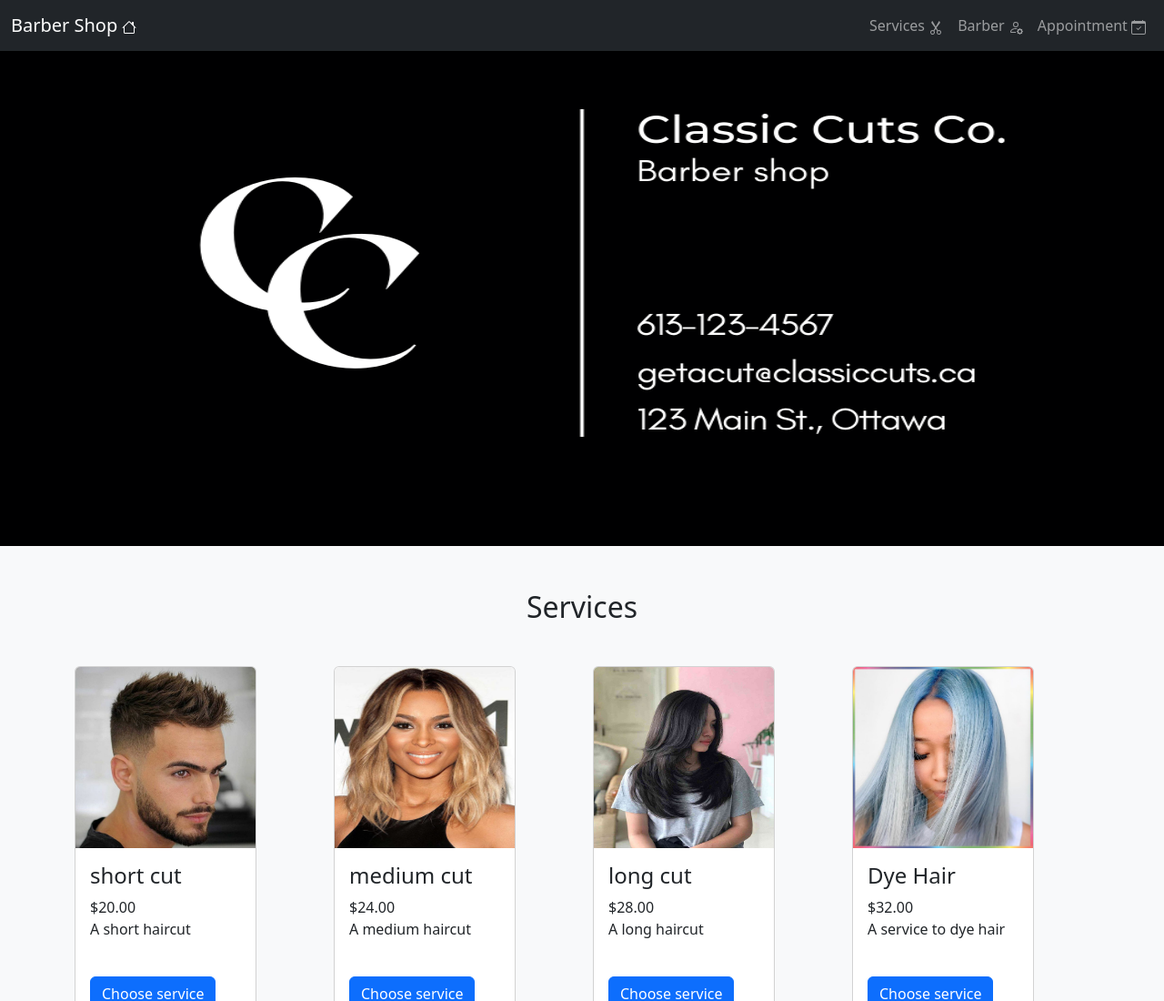
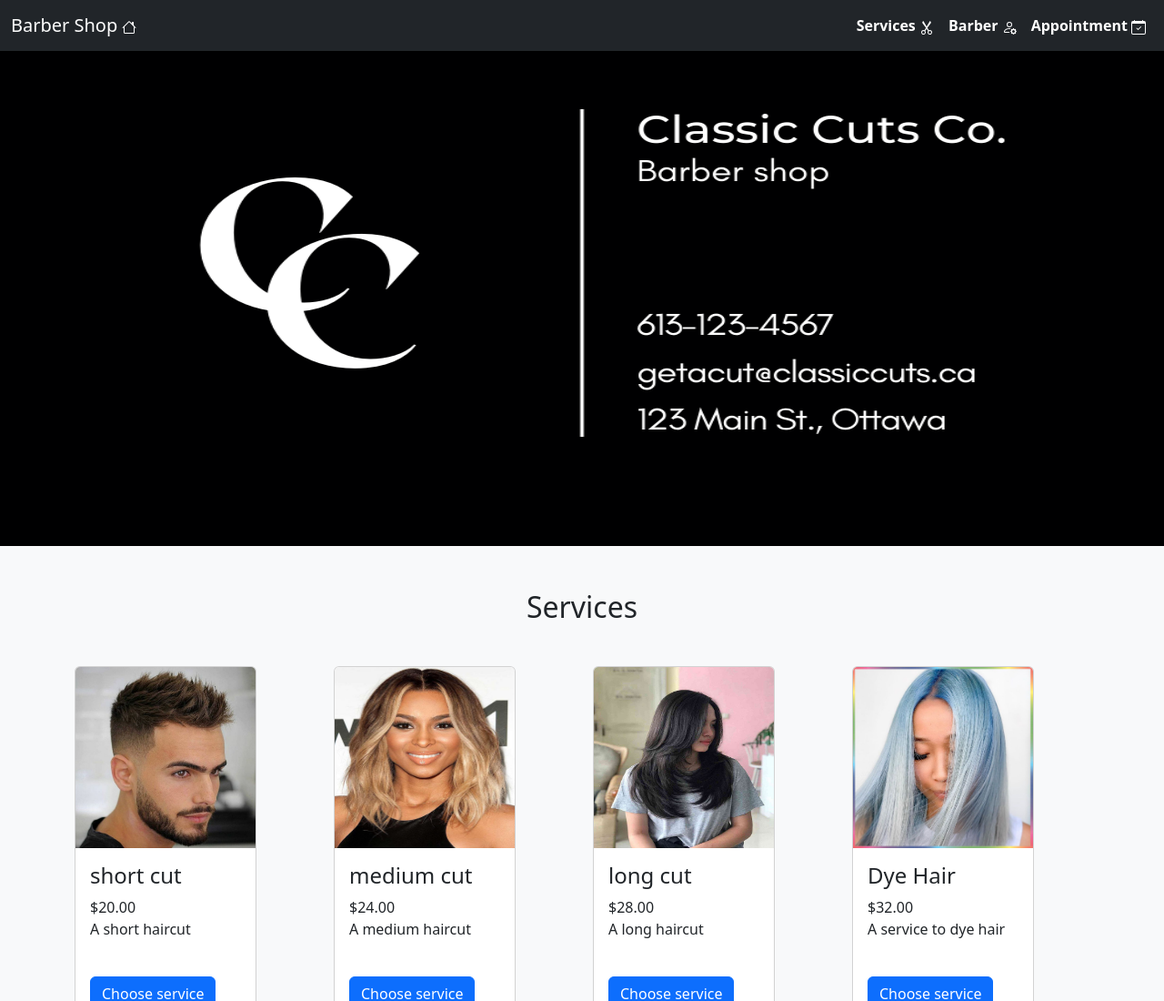
Before and after one commit to SEG3125-A/Group36-Lab5, a plain HTML site: page index.html in a window 1280 px wide. Shown: the top 1100 px of the page at 91% size. Drawn offline with nearby package versions, Linux system fonts and the light colour scheme.

Commit message:
added highlighting to the page

```diff
--- a/index.css
+++ b/index.css
@@ -1,21 +1,29 @@
 body {
-    background-color: #f8f9fa; /* Add your desired body background color */
+    background-color: #f8f9fa;
+    /* Add your desired body background color */
 }
-header{
+
+header {
     position: fixed;
     width: 100%;
-    top:0;
+    top: 0;
     z-index: 1000;
 }
 
 .container.text-center {
-    background-color: black; /* Set the background color to black */
-    width: 100vw; /* Use 100vw for 100% viewport width */
-    padding-left: 0; /* Remove default padding */
-    padding-right: 0; /* Remove default padding */
+    background-color: black;
+    /* Set the background color to black */
+    width: 100vw;
+    /* Use 100vw for 100% viewport width */
+    padding-left: 0;
+    /* Remove default padding */
+    padding-right: 0;
+    /* Remove default padding */
 }
 
-#servcices, #barber, #appointment{
+#servcices,
+#barber,
+#appointment {
     margin-top: 60px;
 }
 
@@ -31,43 +39,54 @@ section h2 {
 
 .card {
     width: 200px;
-    height:400px;
-}
-.card-img-top{
-    height:50%;
-}
-#services .btn.btn-primary,
- #barbers .btn.btn-primary{
-    position: absolute;
-    bottom:20px;
+    height: 400px;
 }
 
-#appointment a{
-    color:white;
+.card-img-top {
+    height: 50%;
+}
+
+#services .btn.btn-primary,
+#barbers .btn.btn-primary {
+    position: absolute;
+    bottom: 20px;
+}
+
+#appointment a {
+    color: white;
     text-decoration: none;
 }
 
-#serviceDetail, #barberDetail{
-    color:rgb(13, 45, 142);
+#serviceDetail,
+#barberDetail {
+    color: rgb(13, 45, 142);
     text-transform: uppercase;
 }
 
-#errorText{
+#errorText {
     display: none;
     background-color: rgb(241, 132, 132);
     margin-top: 5PX;
     padding: 2px;
-    color:white;
+    color: white;
     border-radius: 5px;
     text-align: center;
     font-size: 20px;
 }
-#paymentError{
+
+#paymentError {
     display: none;
     color: rgb(175, 6, 6);
     font-size: 20px;
 }
-.form-control:focus{
+
+.form-control:focus {
     background-color: rgb(231, 235, 235);
-    color:black;
+    color: black;
 }
+
+a.nav-link.active {
+
+    font-weight: bold;
+    /* Add any additional styling for the active state */
+}
--- a/index.js
+++ b/index.js
@@ -332,3 +332,46 @@ function checkPaymentMethod(){
     //think about creating a green icon for validating payment
     return true;
 }
+
+
+//this is for the nav bar, highlights when we are on the area
+document.addEventListener('DOMContentLoaded', function () {
+    // Get all the navigation links
+    var navLinks = document.querySelectorAll('.navbar-nav a.nav-link');
+
+    // Function to check if an element is mostly in the viewport
+    function isElementMostlyInViewport(el) {
+        var rect = el.getBoundingClientRect();
+        var threshold = 0.5; // Adjust this value to set the threshold for visibility
+
+        return (
+            rect.top + rect.height * threshold >= 0 &&
+            rect.left + rect.width * threshold >= 0 &&
+            rect.bottom - rect.height * threshold <= (window.innerHeight || document.documentElement.clientHeight) &&
+            rect.right - rect.width * threshold <= (window.innerWidth || document.documentElement.clientWidth)
+        );
+    }
+
+    // Function to handle scroll events
+    function handleScroll() {
+        // Loop through each navigation link
+        navLinks.forEach(function (link) {
+            // Get the target section for each link
+            var targetId = link.getAttribute('href').substring(1);
+            var targetSection = document.getElementById(targetId);
+
+            // Add or remove the 'active' class based on whether the section is mostly in the viewport
+            if (isElementMostlyInViewport(targetSection)) {
+                link.classList.add('active');
+            } else {
+                link.classList.remove('active');
+            }
+        });
+    }
+
+    // Add a scroll event listener
+    window.addEventListener('scroll', handleScroll);
+
+    // Trigger the scroll event initially to highlight the correct section on page load
+    handleScroll();
+});
```
